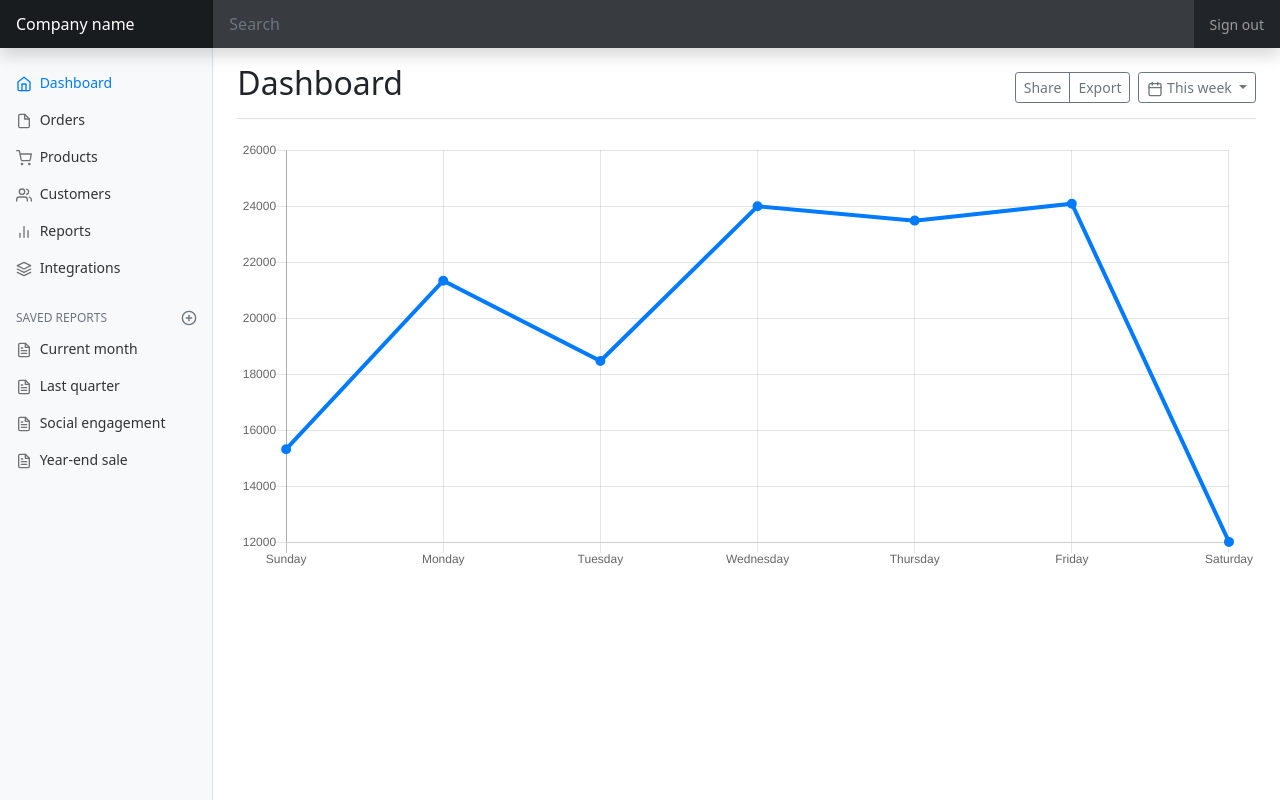
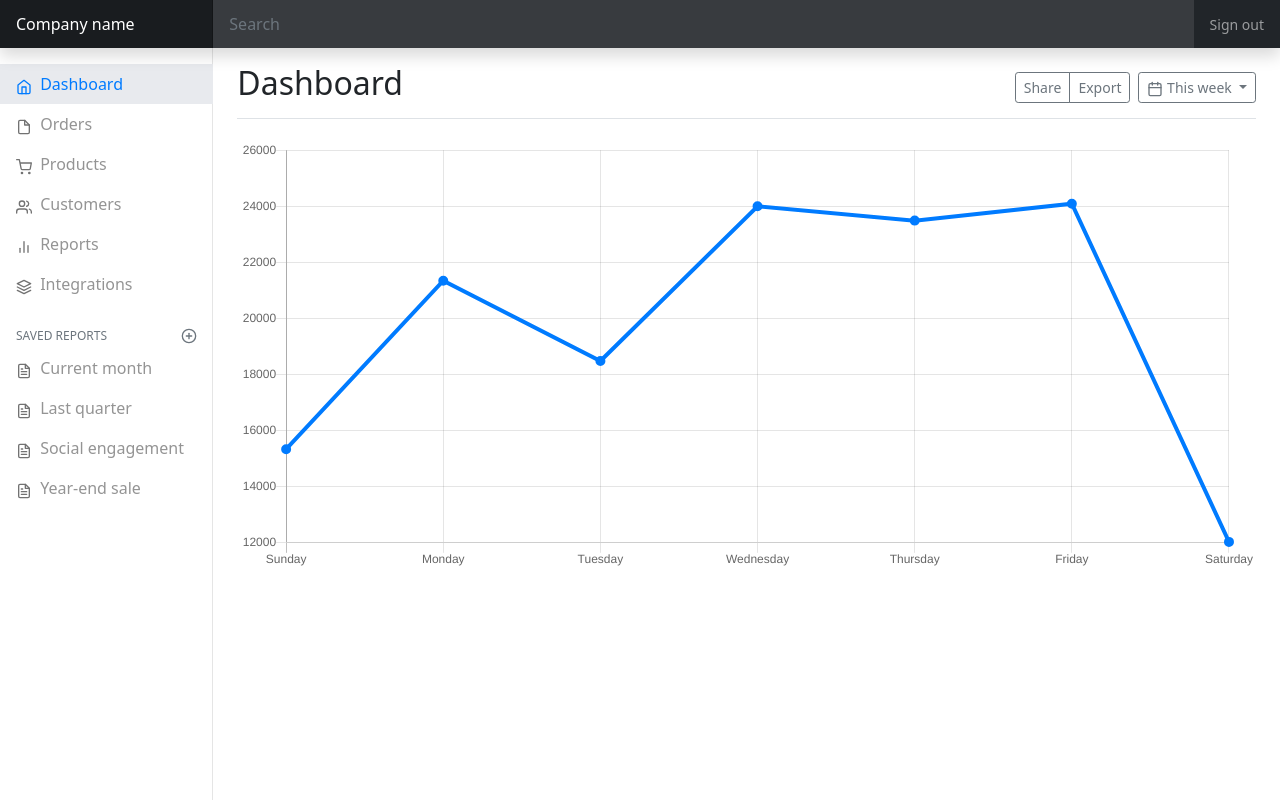
Before and after one commit to codavlo/Dashvlo-Template, a plain HTML site: page index.html in a window 1280 px wide. Drawn offline with nearby package versions, Linux system fonts and the light colour scheme.

Commit message:
change color and background sidebar

```diff
--- a/assets/css/dashboard.css
+++ b/assets/css/dashboard.css
@@ -43,7 +43,8 @@ body {
 
 .sidebar .nav-link {
   font-weight: 500;
-  color: #333;
+  font-size: 1rem;
+  color: rgb(148, 148, 148);
 }
 
 .sidebar .nav-link .feather {
@@ -53,6 +54,7 @@ body {
 
 .sidebar .nav-link.active {
   color: #007bff;
+  background-color: #e8eaee;
 }
 
 .sidebar .nav-link:hover .feather,
--- a/index.html
+++ b/index.html
@@ -30,7 +30,7 @@
   </header>
   <div class="container-fluid">
     <div class="row">
-      <nav id="sidebarMenu" class="col-md-3 col-lg-2 d-md-block bg-light sidebar collapse">
+      <nav id="sidebarMenu" class="col-md-3 col-lg-2 d-md-block sidebar collapse">
         <div class="position-sticky pt-3">
           <ul class="nav flex-column">
             <li class="nav-item">
```
